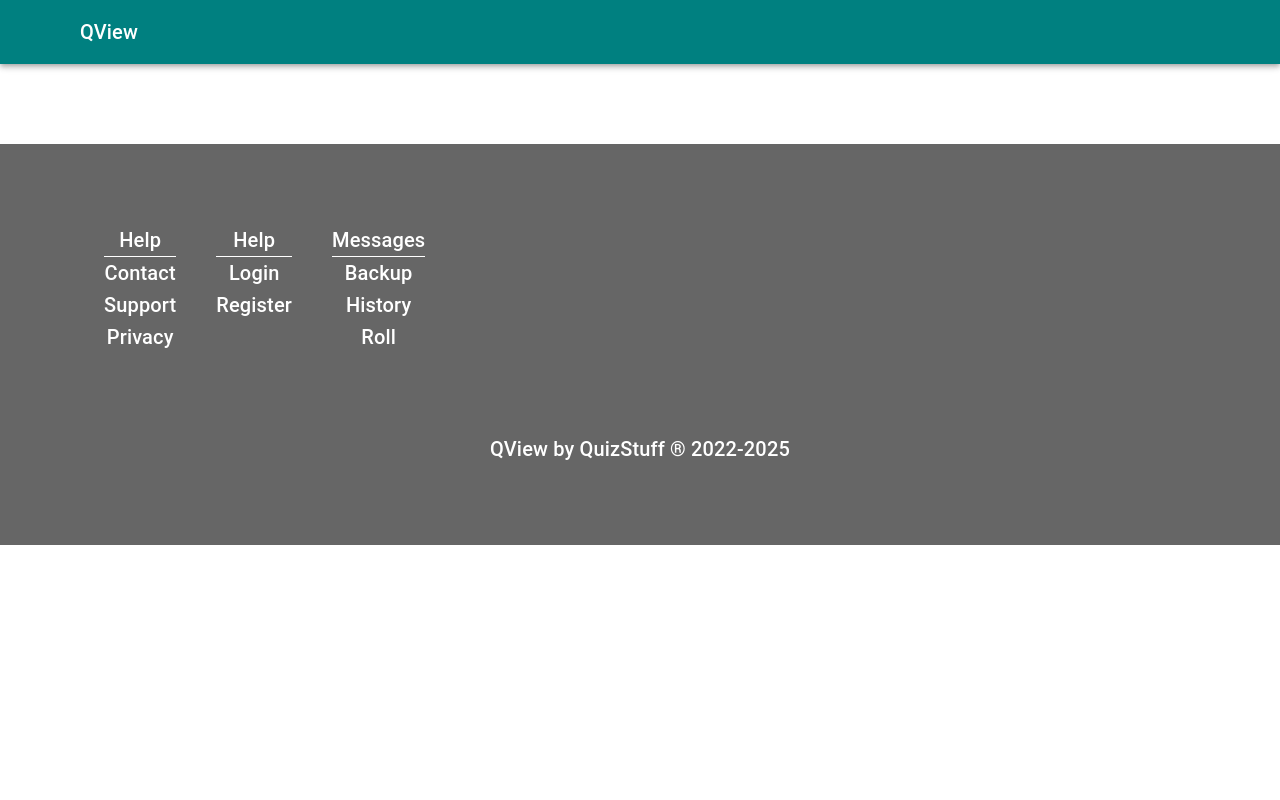
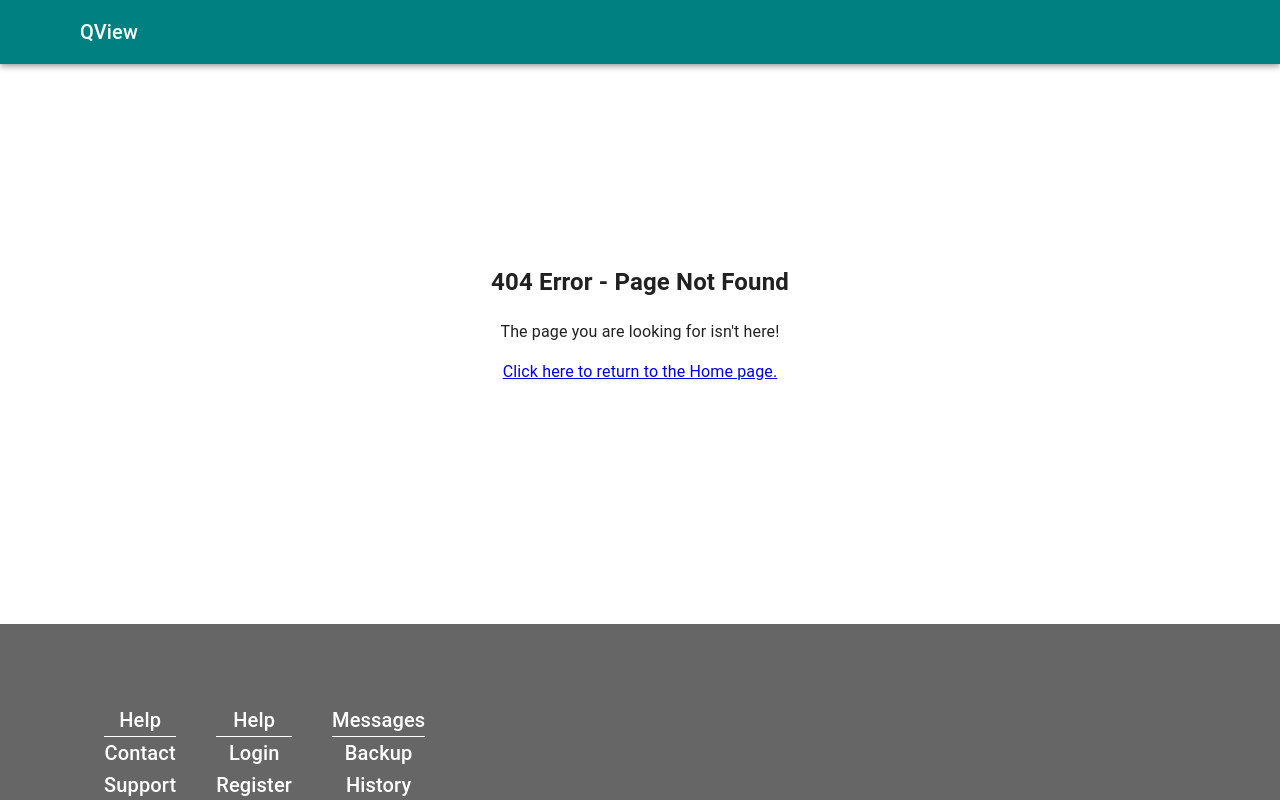
Before and after one commit to bnicholson/QViewNG, a React app in the folder frontend/: page /404 in a window 1280 px wide. Shown: the top 800 px of the page. Built offline with nearby package versions, Linux system fonts and the light colour scheme; some icons are missing; the HTML template or start-up script is replaced by a standard one.

Commit message:
added the 404 page

```diff
--- /dev/null
+++ b/frontend/src/pages/NotFound.tsx
@@ -0,0 +1,17 @@
+import { Link } from "react-router-dom";
+
+export default function NotFound() {
+    return (
+        <>
+            <div style={{ marginTop: "25vh", marginBottom: "20vh" }}>
+                <h2>
+                    404 Error - Page Not Found
+                </h2>
+                <p>
+                    The page you are looking for isn't here!
+                </p>
+                <Link to="/">Click here to return to the Home page.</Link>
+            </div>
+        </>
+    )
+}
--- a/frontend/src/routes.tsx
+++ b/frontend/src/routes.tsx
@@ -13,6 +13,7 @@ import { TDEditor } from "./containers/TDEditor";
 import { RoundsInProgress } from "./containers/RoundsInProgress";
 import { Files } from "./containers/Files";
 import { Swagger } from "./containers/Swagger";
+import NotFound from "./pages/NotFound";
 
 // NOTE: This component was created for ease-of-access and modularity, not reusability.
 //       ONLY the App.tsx file should use this component.
@@ -44,6 +45,7 @@ export default function QViewRoutes() {
             <Route path="/roundsinprogress" element={<RoundsInProgress />} />
             <Route path="/files" element={<Files />} />
             <Route path="/swagger" element={<Swagger />} />
+            <Route path="*" element={<NotFound />} />
           </Routes>
     )
 }
```
